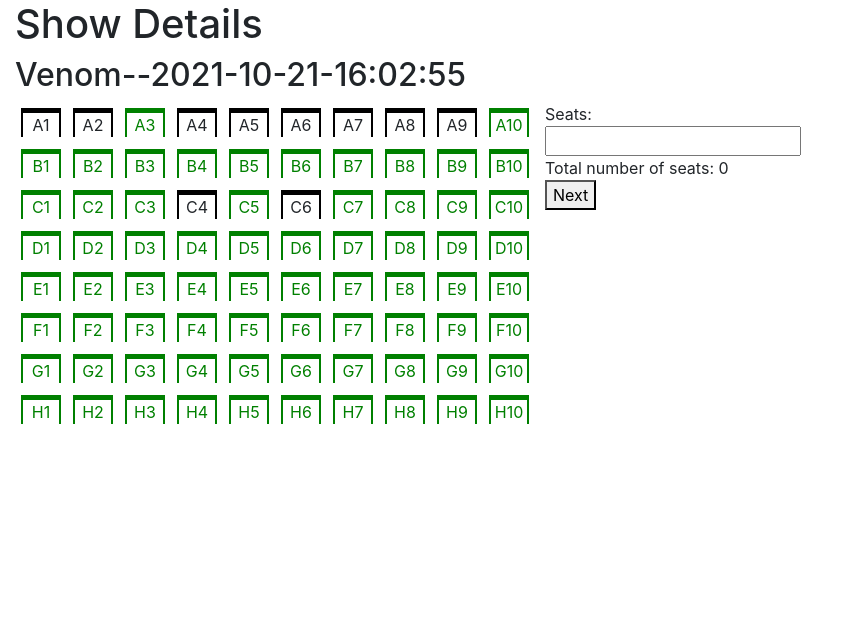
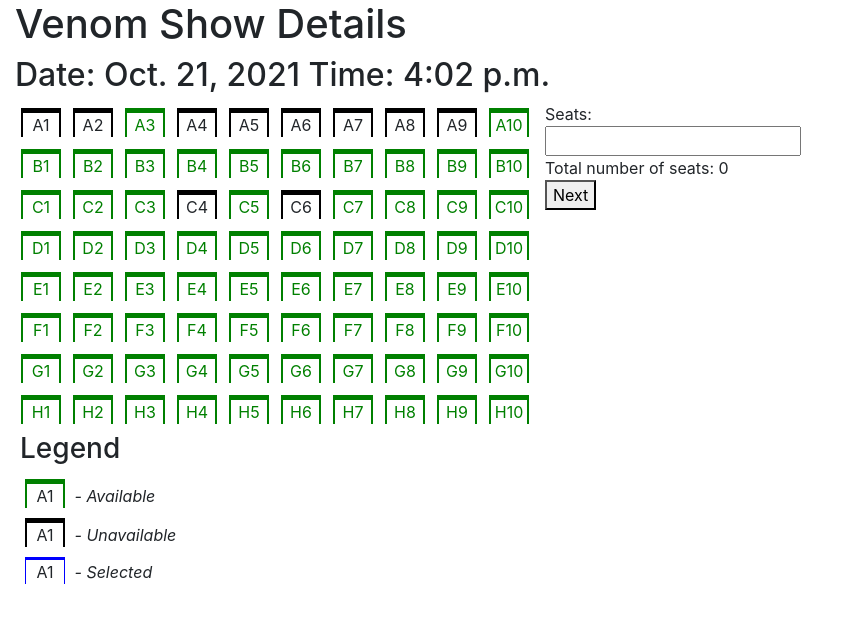
Before and after one commit to Hussain-Khozema/movie-booking, a Django app: a page that uses modern_cinema/templates/booking/reserve_seat.html in a window 1280 px wide. Shown: the part 92-715 px from the top of the page, without its empty margins (0-848 px from the left). Run offline with Django 3.2, Linux system fonts and the light colour scheme; a user stored in the database is signed in; data comes from the database, SQL or seed files in the repository; both versions use the stored data as it was after the commit; some libraries are stand-ins or nearby versions.

Commit message:
Final UI changes

```diff
--- a/modern_cinema/static/css/style.css
+++ b/modern_cinema/static/css/style.css
@@ -141,7 +141,7 @@
 }
 
 #showing li {
-  float: left;
+  display: block !important;
   list-style: none;
   text-align: center;
   background-color: greenyellow;
@@ -156,3 +156,44 @@
 #showing li a {
   color: black;
 }
+
+#legend {
+  float: left;
+  position: relative;
+  top: 330px;
+  right: 715px;
+}
+
+#legend-available {
+  width: 2.5rem;
+  border-top: 5px solid green !important;
+  border-left: 2px solid green !important;
+  border-right: 2px solid green !important;
+  margin: 5px;
+  text-align: center;
+}
+
+#legend-unavailable {
+  width: 2.5rem;
+  border-top: 5px solid black;
+  border-left: 2px solid black;
+  border-right: 2px solid black;
+  margin: 5px;
+  text-align: center;
+}
+
+#legend-selected {
+  width: 2.5rem;
+  margin: 5px;
+  border-top: 3px solid blue !important;
+  border-left: 1px solid blue !important;
+  border-right: 1px solid blue !important;
+  text-align: center;
+}
+
+#content hr {
+  border-top: 3px dashed black;
+}
+#content hr.start {
+  border-top: 3px solid black;
+}
--- a/modern_cinema/templates/booking/booking_validation.html
+++ b/modern_cinema/templates/booking/booking_validation.html
@@ -7,7 +7,9 @@
 {% block content %}
 
 	<h1>Please check your booking details</h1>
-	<h1>show_details: {{show_info}}</h1>
+	<h1>Movie: {{show_info.movie}}</h2>
+	<h1>Date: {{show_info.date}}</h2>
+	<h1>Time: {{show_info.time}}</h2>
 	<h1>Seats: {{seats}}</h1>
 	<form method="post"  action="{% url 'booking_confirmation' %}">
 		{% csrf_token %}
--- a/modern_cinema/templates/booking/reserve_seat.html
+++ b/modern_cinema/templates/booking/reserve_seat.html
@@ -6,8 +6,8 @@
 
 {% block content %}
 
-	<h1>Show Details</h1>
-	<h2>{{ show_info }}</h2>
+	<h1>{{ show_info.movie }} Show Details</h1>
+	<h2> Date: {{ show_info.date}} Time: {{show_info.time}}</h2>
 	<div class="seatDiv">
 		<div class="seatArray">
 			<table><tr>
@@ -34,6 +34,39 @@
 				<button type="submit">Next</button>
 			</form>
 		</div>
+
+
 	</div>
 
+	<div id="legend">
+		<h3>Legend</h3>
+		<div>
+			<label id="legend-available">
+				A1
+			</label>
+			<i>
+				- Available
+			</i>
+		</div>
+		<div>
+			<label id="legend-unavailable">
+				A1
+			</label>
+			<i>
+				- Unavailable
+			</i>
+		</div>
+
+		<div>
+			<label id="legend-selected">
+				A1
+			</label>
+			<i>
+				- Selected
+			</i>
+		</div>
+
+	</div>
+
+
 {% endblock %}
```
Also changed, not shown: modern_cinema/templates/user/booking_history.html (+14 -2 lines), modern_cinema/user/views.py (+13 -3 lines), modern_cinema/db.sqlite3.
